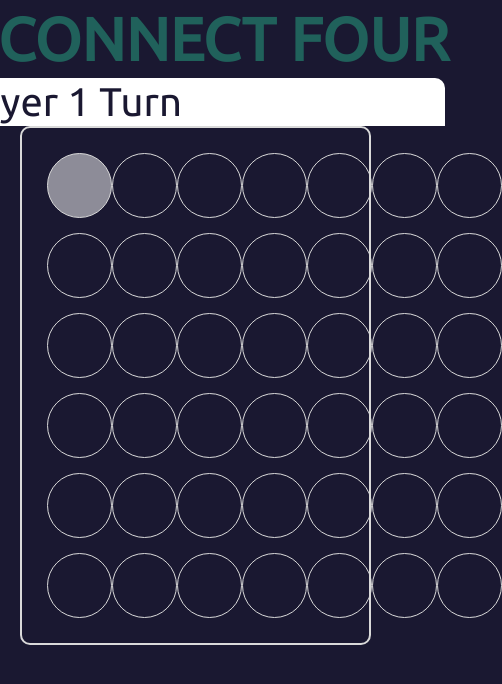
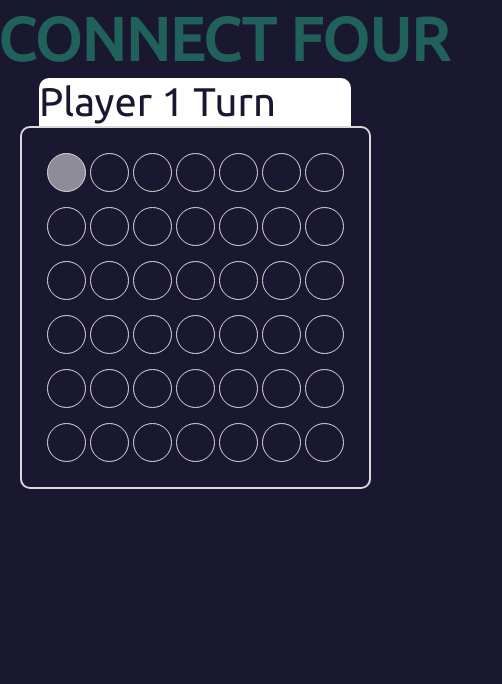
Before and after one commit to laraquihamza/connect-four, a Vue app: page /game in a window 390 px wide. Shown: the top 684 px of the page, 502 px wide, since content can reach past the window. Built offline with nearby package versions, Linux system fonts and the light colour scheme.

Commit message:
fix layout in resposive mode

```diff
--- a/src/assets/main.css
+++ b/src/assets/main.css
@@ -1,6 +1,6 @@
 @import './base.css';
 body {
-  background-color: #1A1831;
+  background-color: #1a1831;
 }
 #app {
   max-width: 1280px;
@@ -10,15 +10,15 @@ body {
   flex-direction: column;
   align-items: center;
 }
-header{
+header {
   display: flex;
   justify-content: center;
 }
-.wrapper{
+.wrapper {
   display: flex;
   align-items: center;
 }
-header .wrapper span{
+header .wrapper span {
   white-space: nowrap;
 }
 a,
@@ -29,7 +29,7 @@ a,
   padding: 3px;
 }
 
-.heading1{
+.heading1 {
   font-family: 'Ubuntu';
   font-style: normal;
   font-weight: 700;
@@ -40,7 +40,7 @@ letter-spacing: 0.0075em;
   text-transform: uppercase;
   font-feature-settings: 'ss01' on;
 }
-.heading2{
+.heading2 {
   /* Heading 2 */
 
   /* Heading2 */
@@ -53,7 +53,7 @@ line-height: 64px;
   text-transform: capitalize;
 }
 
-.heading3{
+.heading3 {
   /* Heading 3 */
   /* Heading3 */
   font-family: 'Ubuntu';
@@ -63,7 +63,7 @@ font-size: 40px;
   line-height: 48px;
 }
 
-.subtitle1{
+.subtitle1 {
   /* Subtitle 1 */
 
   width: 123px;
@@ -77,7 +77,7 @@ font-size: 28px;
   line-height: 40px;
 }
 
-.subtitle2{
+.subtitle2 {
   /* Subtitle 2 */
 
   width: 103px;
@@ -94,7 +94,7 @@ letter-spacing: 0.4px;
   text-transform: uppercase;
 }
 
-.body1-semibold{
+.body1-semibold {
   /* Body 1 (SemiBold) */
 
   width: 157px;
@@ -108,7 +108,7 @@ font-size: 18px;
   line-height: 28px;
 }
 
-.body1-regular{
+.body1-regular {
   /* Body1 (regular) */
   font-family: 'Cairo';
   font-style: normal;
@@ -117,7 +117,7 @@ font-size: 18px;
   line-height: 28px;
 }
 
-.body2-semibold{
+.body2-semibold {
   /* Body2 (semibold) */
   font-family: 'Ubuntu';
   font-style: normal;
@@ -126,7 +126,7 @@ font-size: 16px;
   line-height: 24px;
 }
 
-.body2-regular{
+.body2-regular {
   /* Body2 (regular) */
   font-family: 'Ubuntu';
   font-style: normal;
@@ -135,62 +135,58 @@ font-size: 16px;
   line-height: 24px;
 }
 
-.primary{
-  color: #20615B;
+.primary {
+  color: #20615b;
 }
 
-.secondary{
-  color: #A21232;
+.secondary {
+  color: #a21232;
 }
-.dark{
-  color: #1A1831;
-
+.dark {
+  color: #1a1831;
 }
-.gameboard{
+.gameboard {
   width: 595px;
   display: flex;
   flex-direction: column;
   align-items: center;
   justify-content: center;
-
 }
-.gamerow  {
+.gamerow {
   display: flex;
-  justify-content:space-between ;
+  justify-content: space-between;
   width: 100%;
 }
 
-.gamecircle{
+.gamecircle {
   /* GameCircle */
 
   box-sizing: border-box;
 
   width: 65px;
   height: 65px;
-border: 1px solid #D9D9D9;
+  border: 1px solid #d9d9d9;
   border-radius: 50%;
   /* Inside auto layout */
   flex: none;
   order: 1;
   flex-grow: 0;
   cursor: pointer;
-
 }
 
-.temp-choice{
-    background: rgba(255,255,255,0.5);
-
+.temp-choice {
+  background: rgba(255, 255, 255, 0.5);
 }
 
-.p1{
-  background: #A21232;
+.p1 {
+  background: #a21232;
 }
 
-.p2{
-  background: #20615B;
+.p2 {
+  background: #20615b;
 }
 
-.board{
+.board {
   /* Board */
 
   box-sizing: border-box;
@@ -202,15 +198,14 @@ align-items: flex-start;
   padding: 25px;
   gap: 15px;
   width: 595px;
-border: 2px solid #D9D9D9;
+  border: 2px solid #d9d9d9;
   border-radius: 10px;
 }
 
-.message-bar{
+.message-bar {
   width: 500px;
   background-color: white;
   border-radius: 10px 10px 0px 0px;
-
 }
 
 @media (hover: hover) {
@@ -220,10 +215,19 @@ border-radius: 10px;
 }
 
 @media (max-width: 600px) {
-  .gameboard{
+  .gameboard {
     width: 90vw;
   }
-  .board{
+  .message-bar {
+    width: 80vw;
+  }
+
+  .board {
     width: 90vw;
   }
+
+  .gamecircle {
+    width: 10vw;
+    height: 10vw;
   }
+}
```
Lines whose indentation alone changed are shown as unchanged.
